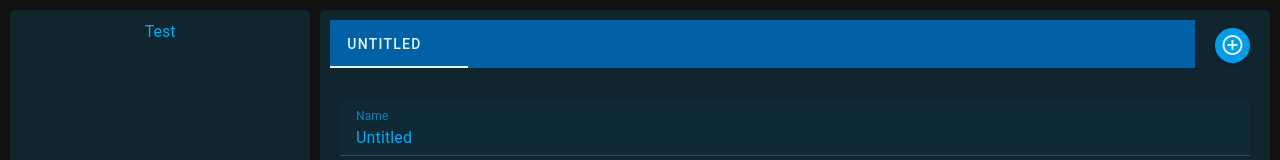
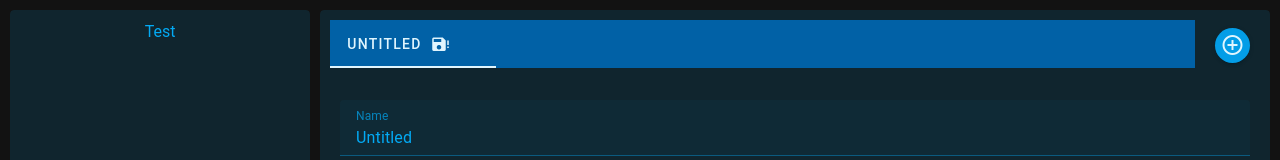
Before and after one commit to MadMac/api-tester, a Vue app: page / in a window 1280 px wide. Shown: the top 160 px of the page. Built offline with nearby package versions, Linux system fonts and the light colour scheme.

Commit message:
Add save indicator to the tab bar

```diff
--- a/src/App.vue
+++ b/src/App.vue
@@ -51,7 +51,7 @@ onMounted(() => {
     if (e.ctrlKey && e.key === 's') {
       e.preventDefault();
       // Set activetab's saved_data to what is the current data
-      requestStore.activeTab.saved_data = { ...requestStore.activeTab.data };
+      requestStore.activeTab.saved_data = JSON.parse(JSON.stringify(requestStore.activeTab.data))
       save_session();
     }
   });
--- a/src/components/TabRow.vue
+++ b/src/components/TabRow.vue
@@ -22,6 +22,7 @@ const props = defineProps({
     class="tab-container" show-arrows>
     <v-tab v-for="n in requestStore.tabs" :value="n">
       {{ n ? n.data.name.substring(0, 10) : "Error" }}{{ n && n.data.name.length > 10 ? "..." : "" }}
+      <v-icon class="save-tab-button" v-if="!requestStore.isTabSaved(n)">mdi-content-save-alert</v-icon>
       <v-btn icon class="close-tab-button" color="light-blue-darken-4" height="20" width="20"
         @click="props.remove_tab(n)">
         <v-icon size="x-small">mdi-close-circle</v-icon>
@@ -47,6 +48,13 @@ const props = defineProps({
   max-width: 35px;
 }
 
+.save-tab-button {
+  margin-top: auto;
+  margin-bottom: auto;
+  margin-left: 10px;
+  margin-right: 0px;
+}
+
 .close-tab-button {
   margin-top: auto;
   margin-bottom: auto;
--- a/src/store/requestStore.ts
+++ b/src/store/requestStore.ts
@@ -30,5 +30,8 @@ export const requestStore = reactive({
   },
   setActiveTab(tab: RequestTab) {
     this.activeTab = tab
+  },
+  isTabSaved(tab: RequestTab) {
+    return JSON.stringify(tab.data) == JSON.stringify(tab.saved_data)
   }
 })
```
Also changed, not shown: 1 other file (tests, documents, lock files or other folders).
